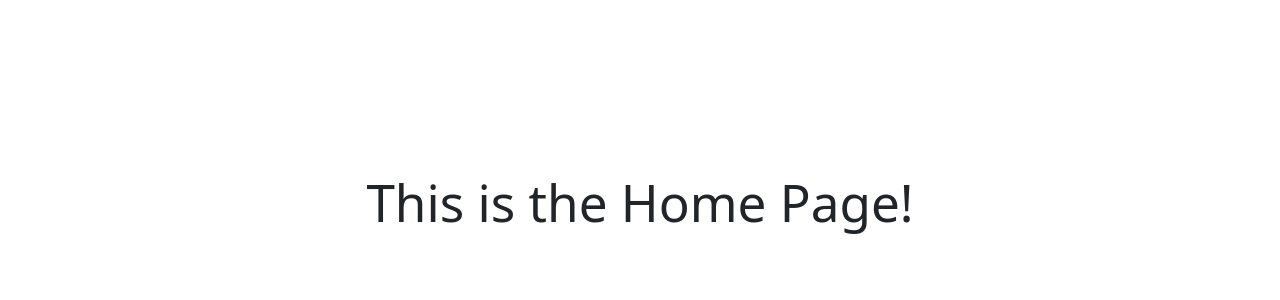
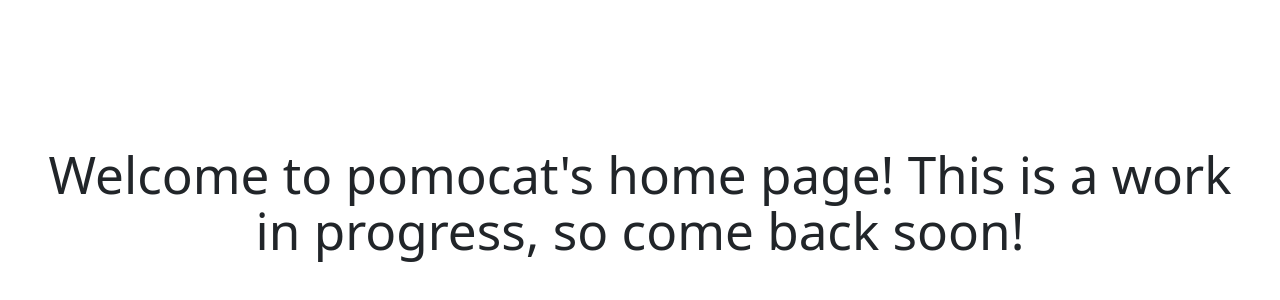
Before and after one commit to CS571-F25/p10, a React (Vite) app: page / in a window 1280 px wide. Shown: the part 194-494 px from the top of the page. Built offline with nearby package versions, Linux system fonts and the light colour scheme.

Commit message:
All currently planned pages added

```diff
--- a/src/App.jsx
+++ b/src/App.jsx
@@ -1,15 +1,19 @@
 import { HashRouter, Route, Routes } from 'react-router'
 import Home from './components/Home';
 import Calendar from './components/Calendar';
+import Profile from './components/Profile';
 import './App.css'
 
 function App() {
-  return <HashRouter>
+  return <>
+  <HashRouter>
       <Routes>
         <Route path="/" element={<Home />} />
         <Route path="/Calendar" element={<Calendar />} />
+        <Route path="/Profile" element={<Profile />} />
       </Routes>
     </HashRouter>
+  </>
 }
 
 export default App
--- a/src/components/Calendar.jsx
+++ b/src/components/Calendar.jsx
@@ -1,5 +1,5 @@
 export default function Calendar(props) {
     return <div>
-        <h1>This is the Calendar!</h1>
+        <h1>Welcome to pomocat's calendar page! This is a work in progress, so come back soon!</h1>
     </div>
 }
--- a/src/components/Home.jsx
+++ b/src/components/Home.jsx
@@ -1,5 +1,5 @@
 export default function Home(props) {
     return <div>
-        <h1>This is the Home Page!</h1>
+        <h1>Welcome to pomocat's home page! This is a work in progress, so come back soon!</h1>
     </div>
 }
--- /dev/null
+++ b/src/components/Profile.jsx
@@ -0,0 +1,5 @@
+export default function Profile(props) {
+    return <div>
+        <h1>Welcome to pomocat's profile page! This is a work in progress, so come back soon!</h1>
+    </div>
+}
```
Also changed, not shown: 3 other files (tests, documents, lock files or other folders).
